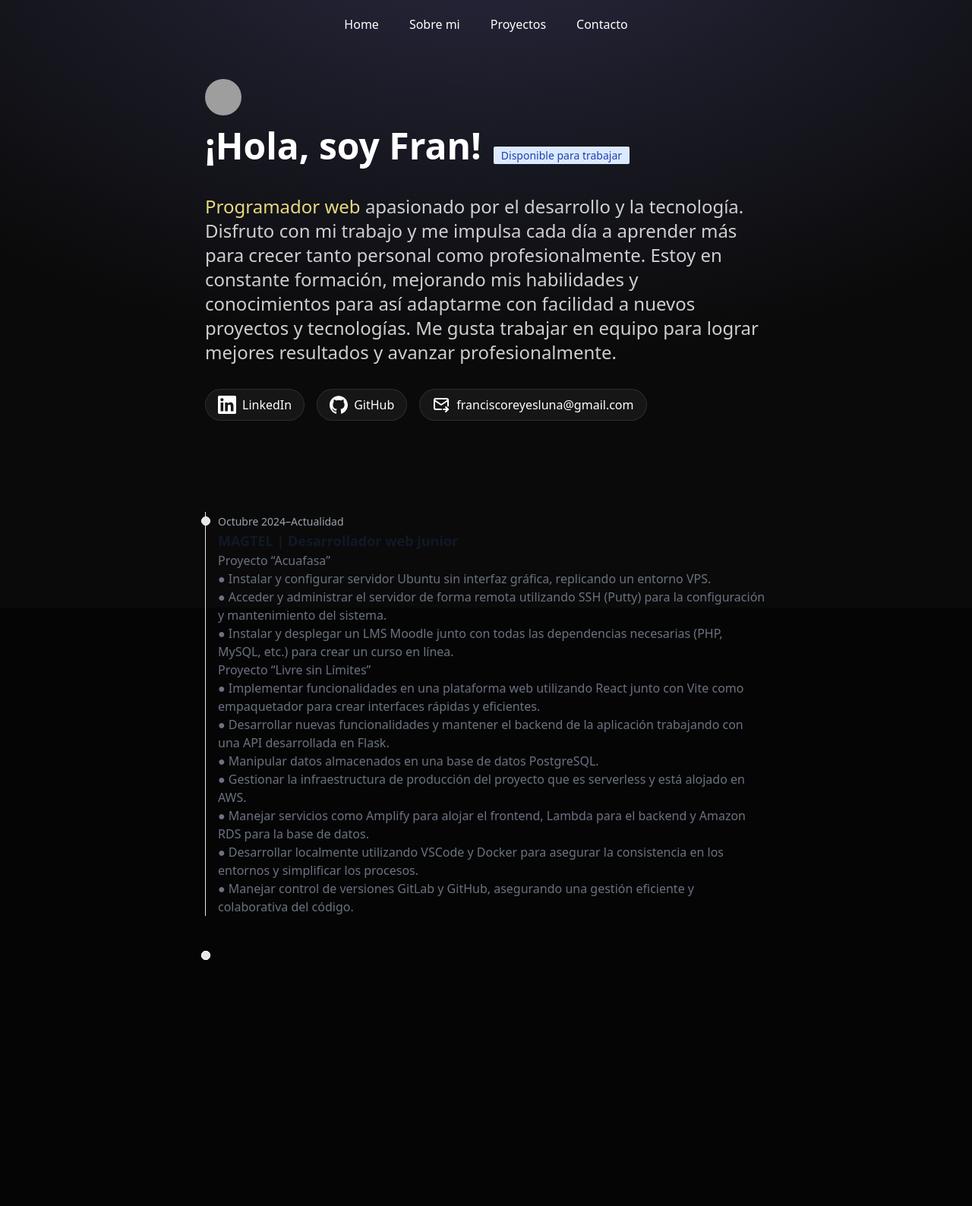
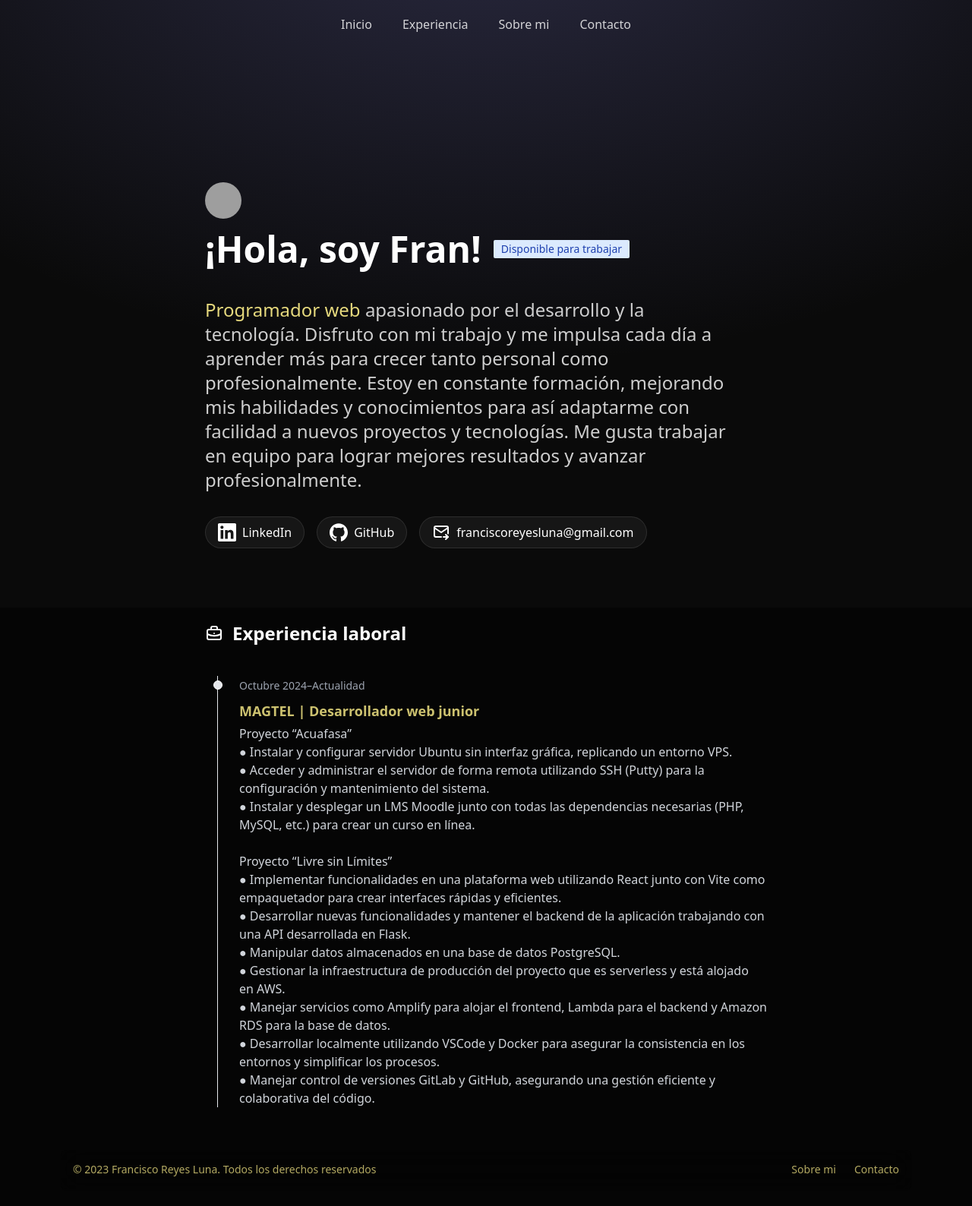
Before and after one commit to reyesfr24/portfolio-dev, an Astro site: page / in a window 1280 px wide. Shown: the whole page at 76% size. Before the commit the page ends 1286 px from the top, so only its background shows below. Built offline with nearby package versions, Linux system fonts and the light colour scheme; Astro itself is replaced by a stand-in of ours; grey boxes are pictures that could not be loaded.

Commit message:
ATermina secciÃon experiencia y estilos varios

```diff
--- a/src/components/Badge.astro
+++ b/src/components/Badge.astro
@@ -1,4 +1,4 @@
-<span class="bg-blue-100 text-blue-800 text-sm font-medium me-2 px-2.5 py-0.5 rounded-sm dark:bg-blue-900 dark:text-blue-300"
+<span class="bg-blue-100 text-blue-800 text-xs lg:text-sm font-medium me-2 px-2.5 py-0.5 rounded-sm dark:bg-blue-900 dark:text-blue-300"
 >
 <slot />
 </span>
--- a/src/components/Experience.astro
+++ b/src/components/Experience.astro
@@ -9,6 +9,7 @@ const EXPERIENCE = [
         ● Instalar y configurar servidor Ubuntu sin interfaz gráfica, replicando un entorno VPS.
         ● Acceder y administrar el servidor de forma remota utilizando SSH (Putty) para la configuración y mantenimiento del sistema.
         ● Instalar y desplegar un LMS Moodle junto con todas las dependencias necesarias (PHP, MySQL, etc.) para crear un curso en línea.
+
         Proyecto “Livre sin Límites”
         ● Implementar funcionalidades en una plataforma web utilizando React junto con Vite como empaquetador para crear interfaces rápidas y eficientes.
         ● Desarrollar nuevas funcionalidades y mantener el backend de la aplicación trabajando con una API desarrollada en Flask.
@@ -17,25 +18,12 @@ Proyecto “Livre sin Límites”
         ● Manejar servicios como Amplify para alojar el frontend, Lambda para el backend y Amazon RDS para la base de datos.
         ● Desarrollar localmente utilizando VSCode y Docker para asegurar la consistencia en los entornos y simplificar los procesos.
         ● Manejar control de versiones GitLab y GitHub, asegurando una gestión eficiente y colaborativa del código.`,
-        link: '',
-    },
-    {
-        date: '',
-        title: '',
-        description: '',
-        link: '',
-    },
-    {
-        date: '',
-        title: '',
-        description: '',
-        link: '',
     },
 ]
 ---
 
 
-<ol class="relative border-s border-gray-200 dark:border-gray-700">
+<ol class="relative border-s border-gray-200 ml-4">
     {
         EXPERIENCE.map(experience => (
             <li class="mb-10 ms-4">
--- a/src/components/ExperienceItem.astro
+++ b/src/components/ExperienceItem.astro
@@ -9,13 +9,12 @@ interface Props {
 const { title, description, link, date } = Astro.props
 ---
 
-<li class="mb-10 ms-4">
+<li class="mb-10 ms-7">
     <div class="absolute w-3 h-3 bg-gray-200 rounded-full mt-1.5 -start-1.5 border border-white dark:border-gray-900 dark:bg-gray-700"></div>
     <time class="mb-1 text-sm font-normal leading-none text-gray-400 dark:text-gray-500">{date}</time>
-    <h3 class="text-lg font-semibold text-gray-900 dark:text-white">{title}</h3>
-    <p class="mb-4 text-base font-normal text-gray-500 dark:text-gray-400">{description.split("\n").map(line => (
-        line.trim() !== "" && <>{line} <br /></>
-    ))}</p>
+    <h3 class="text-lg font-semibold text-yellow-200/80 mt-2">{title}</h3>
+    <p class="mb-4 text-base font-normal text-gray-300 text-pretty mt-1 whitespace-pre-line">{description}</p>
+
     {
         link && (
         <a
--- a/src/components/Header.astro
+++ b/src/components/Header.astro
@@ -1,8 +1,8 @@
-<header class="flex justify-center items-center py-5 w-[1120px] mx-auto">
-    <nav class="text-white flex flex-row gap-x-10 ">
-        <a href="/">Home</a>
-        <a href="/about">Sobre mi</a>
-        <a href="/projects">Proyectos</a>
-        <a href="/">Contacto</a>
+<header class="flex justify-center items-center py-5 w-full xl:w-[1120px] mx-auto">
+    <nav class="flex flex-row gap-x-10 opacity-80">
+        <a href=#top">Inicio</a>
+        <a href="#experiencia">Experiencia</a>
+        <a href="#sobre-mi">Sobre mi</a>
+        <a href="#contacto">Contacto</a>
     </nav>
 </header>
--- a/src/components/SectionContainer.astro
+++ b/src/components/SectionContainer.astro
@@ -1,3 +1,6 @@
-<section class="w-full mx-auto lg:w-[740px] py-10">
+---
+const { class: className, id } = Astro.props
+---
+<section id={id} class={`w-full mx-auto lg:w-[740px] ${className}`}>
     <slot />
 </section>
--- a/src/components/Social.astro
+++ b/src/components/Social.astro
@@ -3,7 +3,8 @@
     bg-white/5
     border border-white/10 rounded-full
     flex justify-center items-center gap-x-2
-    py-2 px-4
+    py-1 px-2 md:py-2 md:px-4
+    text-xs lg:text-base
     transition
     hover:scale-110 hover:bg-white/10
     `}
--- /dev/null
+++ b/src/icons/BriefCase.astro
@@ -0,0 +1,2 @@
+<svg {...Astro.props} xmlns="http://www.w3.org/2000/svg"  width="24"  height="24"  viewBox="0 0 24 24"  fill="none"  stroke="currentColor"  stroke-width="2"  stroke-linecap="round"  stroke-linejoin="round"  class="icon icon-tabler icons-tabler-outline icon-tabler-briefcase">
+    <path stroke="none" d="M0 0h24v24H0z" fill="none"/><path d="M3 7m0 2a2 2 0 0 1 2 -2h14a2 2 0 0 1 2 2v9a2 2 0 0 1 -2 2h-14a2 2 0 0 1 -2 -2z" /><path d="M8 7v-2a2 2 0 0 1 2 -2h4a2 2 0 0 1 2 2v2" /><path d="M12 12l0 .01" /><path d="M3 13a20 20 0 0 0 18 0" /></svg>
--- /dev/null
+++ b/src/icons/Footer.astro
@@ -0,0 +1,18 @@
+<footer
+    class="rounded-lg shadow-sm m-4 bg-black/20 backdrop-blur-lg w-full xl:w-[1120px] mx-auto mb-10">
+
+    <div
+        class="w-full mx-auto max-w-screen-xl p-4 md:flex md:items-center md:justify-between"ç
+    >
+      <span class="text-sm sm:text-center text-yellow-200/70">© 2023 Francisco Reyes Luna. Todos los derechos reservados
+    </span>
+    <ul class="flex flex-wrap items-center mt-3 text-sm font-medium text-yellow-200/70 sm:mt-0">
+        <li>
+            <a href="#" class="hover:underline me-4 md:me-6">Sobre mi</a>
+        </li>
+        <li>
+            <a href="#" class="hover:underline">Contacto</a>
+        </li>
+    </ul>
+    </div>
+</footer>
--- a/src/layouts/Layout.astro
+++ b/src/layouts/Layout.astro
@@ -1,5 +1,6 @@
 ---
 import Header from '../components/Header.astro';
+import Footer from '../icons/Footer.astro';
 import '@fontsource-variable/onest';
 
 interface Props {
@@ -20,10 +21,12 @@ const { description,title } = Astro.props;
 		<meta name="generator" content={Astro.generator} />
 		<title>{title}</title>
 	</head>
+	<!-- Reemplazado "w-scren" por "w-full en el div para que no se desborde horizontalmente el body" -->
 	<body>
-		<div class="absolute top-0 z-[-2] h-screen w-screen bg-neutral-950 bg-[radial-gradient(ellipse_80%_80%_at_50%_-20%,rgba(120,119,198,0.3),rgba(255,255,255,0))]"></div>
+		<div class="absolute top-0 z-[-2] h-screen w-full bg-neutral-950 bg-[radial-gradient(ellipse_80%_80%_at_50%_-20%,rgba(120,119,198,0.3),rgba(255,255,255,0))]"></div>
 		<Header />
 		<slot />
+		<Footer />
 	</body>
 </html>
 <style is:global>
@@ -33,13 +36,19 @@ const { description,title } = Astro.props;
 	}
 	html {
 		font-family: 'Onest Variable', system-ui, sans-serif;
+		scroll-behavior: smooth;
 	}
 	body {
 		background: #050505;
 		display: flex;
 		flex-direction: column;
-		/* justify-content: center; */
 		min-height: 100vh;
 	}
 
+	@media (prefers-reduce-motion: reduce) {
+		html {
+			scroll-behavior: auto;
+		}
+	}
+
 </style>
--- a/src/pages/index.astro
+++ b/src/pages/index.astro
@@ -7,34 +7,35 @@ import SectionContainer from '../components/SectionContainer.astro'
 import LinkedIn from '../icons/LinkedIn.astro'
 import GitHub from '../icons/GitHub.astro'
 import Mail from '../icons/Mail.astro'
-// import SplitText from '../components/SplitText.jsx';
+import BriefCase from '../icons/BriefCase.astro'
+import SplitText from '../components/SplitText.jsx';
 ---
 
 <Layout
 	title="Portfolio Francisco Reyes Luna | Programador web"
 	description="Desarrollador web apasionado por el desarrollo y la tecnología"
 >
-	<main>
-		<SectionContainer>
+	<main class="px-4">
+		<SectionContainer class="py-44 pb-24">
 			<img
 				class="rounded-full size-12 mb-4"
-				src="../../public/profile.jpg"
+				src="../../public/profile.webp"
 				alt="profile photo"
 			/>
-			<h1 class="text-white text-5xl font-bold flex flex-row gap-x-4 pb-10">
+			<h1 class="text-white text-3xl lg:text-5xl font-bold flex flex-row gap-x-4 pb-6 lg:pb-10">
 				¡Hola, soy Fran! <a
 					href="https://www.linkedin.com/in/francisco-reyes-11a887172/"
 					target="_blank"
 					rel="nooperner"
-					class="flex-jus justify-center items-center"
+					class="flex justify-center items-center"
 				>
 					<Badge>Disponible para trabajar</Badge>
 				</a>
 			</h1>
-			<!-- <h1 class="text-white text-5xl font-bold flex flex-row gap-x-4 pb-10">
+			<!-- <h1 class="flex flex-row gap-x-4 pb-10">
 				<SplitText
-					text="¡Hola, soy Francisco!"
-					className="text-5xl font-bold text-white leading-[1.2]"
+					text="¡Hola, soy Fran!"
+					className="text-white text-3xl lg:text-5xl font-bold flex flex-row leading-[1.2]"
 					delay={150}
 					animationFrom={{ opacity: 0, transform: 'translate3d(0,50px,0)' }}
 					animationTo={{ opacity: 1, transform: 'translate3d(0,0,0)' }}
@@ -47,13 +48,13 @@ import Mail from '../icons/Mail.astro'
 					href="https://www.linkedin.com/in/francisco-reyes-11a887172/"
 					target="_blank"
 					rel="nooperner"
-					class="flex-jus justify-center items-center"
+					class="flex justify-center items-center"
 				>
 					<Badge>Disponible para trabajar</Badge>
 				</a>
 			</h1> -->
-			<h2 class="text-2xl text-wrap">
-				<span class="text-yellow-200/90 ">Programador web</span>
+			<h2 class="text-s lg:text-2xl text-wrap max-w-[700px]">
+				<span class="text-yellow-200/90">Programador web</span>
 				<span class="opacity-80"> apasionado por el desarrollo y la tecnología. Disfruto
 				con mi trabajo y me impulsa cada día a aprender más para crecer tanto
 				personal como profesionalmente. Estoy en constante formación, mejorando
@@ -63,23 +64,27 @@ import Mail from '../icons/Mail.astro'
 				</span>
 			</h2>
 
-			<nav class="flex gap-x-4 mt-8">
+			<nav class="flex gap-4 mt-8 flex-wrap">
 				<Social href="https://www.linkedin.com/in/francisco-reyes-11a887172/">
-					<LinkedIn class="size-6" />
+					<LinkedIn class="size-4 lg:size-6" />
 					LinkedIn
 				</Social>
 				<Social href="https://github.com/reyesfr24">
-					<GitHub class="size-6" />
+					<GitHub class="size-4 lg:size-6" />
 					GitHub
 				</Social>
-				<Social href="https://github.com/reyesfr24">
-					<Mail class="size-6" />
+				<Social href="mailto:franciscoreyesluna@gmail.com">
+					<Mail class="size-4 md:size-6" />
 					franciscoreyesluna@gmail.com
 				</Social>
 			</nav>
 		</SectionContainer>
 
-		<SectionContainer>
+		<SectionContainer id="experiencia">
+			<h2 class="text-2xl font-semibold mb-6 flex gap-x-3 items-center">
+				<BriefCase class="size-8"/>
+				Experiencia laboral
+			</h2>
 			<Experience />
 		</SectionContainer>
 	</main>
```
Also changed, not shown: public/profile.webp (added). Lines whose indentation alone changed are shown as unchanged.
